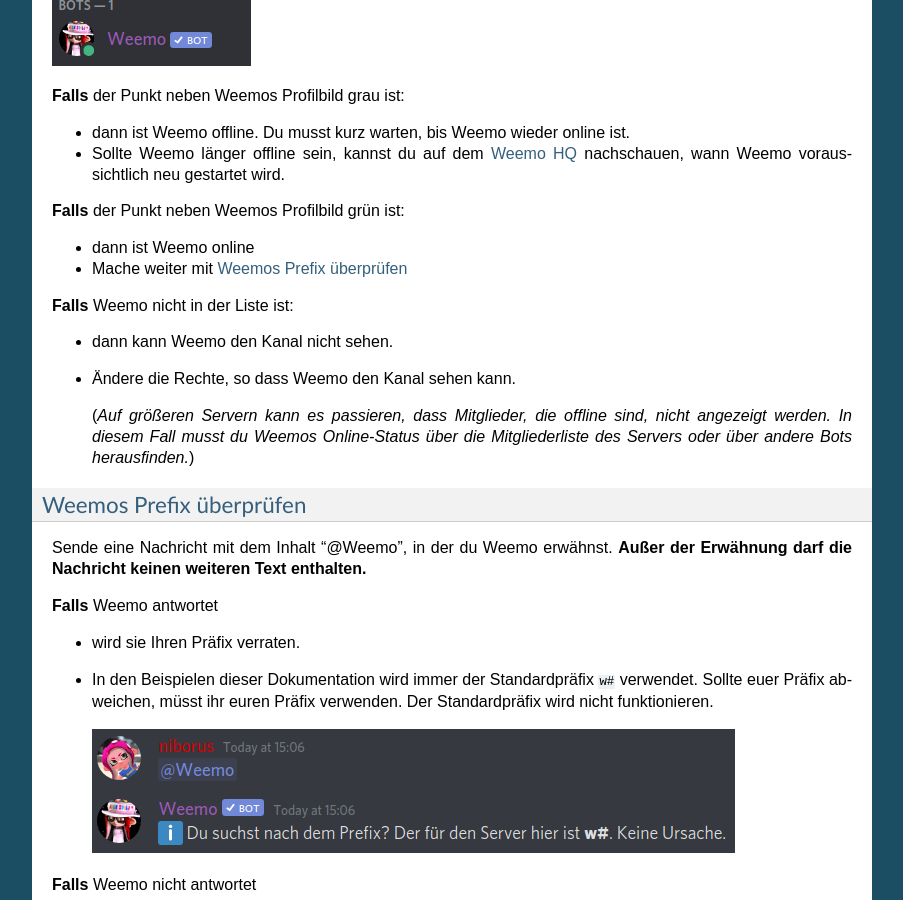
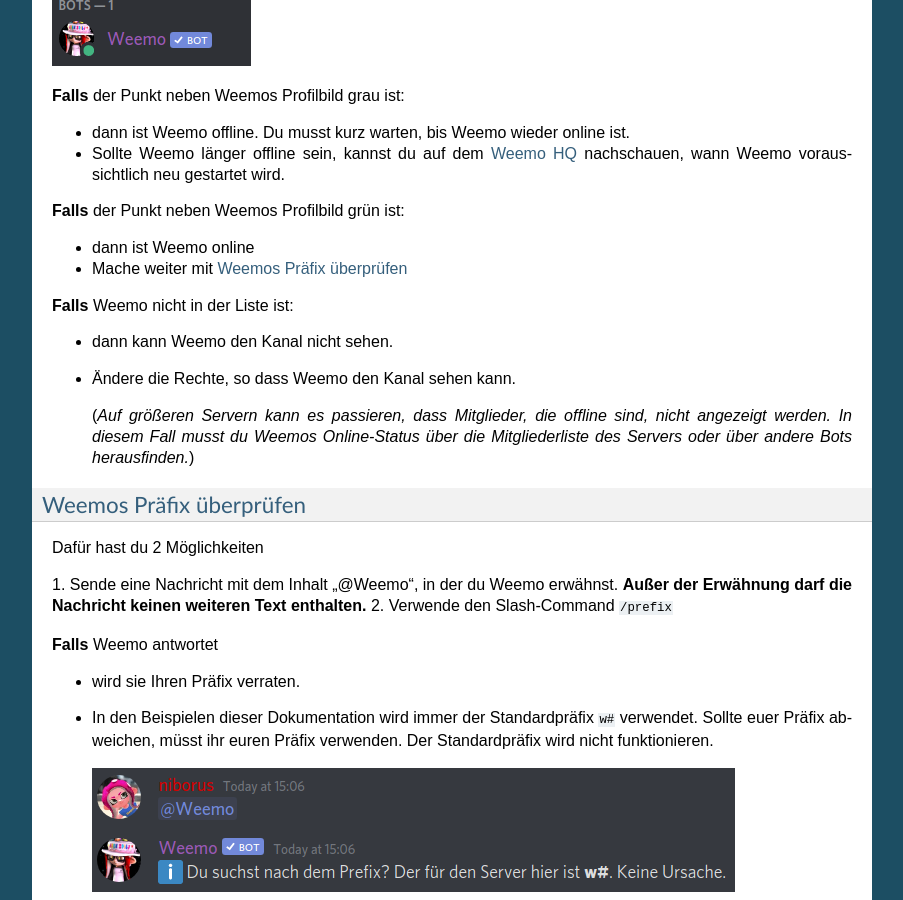
Before and after one commit to niborus/weemo-doc, a Sphinx documentation site: the page built from docs/faq.rst, in a window 1280 px wide and 900 px high, scrolled down 2384 px. Shown: the whole window, without its empty margins (198-1101 px from the left). Built offline with Sphinx 7.4.7, drawn with Linux system fonts in a browser that asks for light colours; some of the changed text lies outside the part shown.

Commit message:
Prefix zu Präfix geändert und /prefix hinzugefügt

```diff
--- a/docs/faq.rst
+++ b/docs/faq.rst
@@ -129,11 +129,15 @@
 
 .. _no_reaction_prefix:
 
-Weemos Prefix überprüfen
+Weemos Präfix überprüfen
 ------------------------
 
-Sende eine Nachricht mit dem Inhalt "@Weemo", in der du Weemo erwähnst.
+Dafür hast du 2 Möglichkeiten
+
+1. Sende eine Nachricht mit dem Inhalt „@Weemo“,
+in der du Weemo erwähnst.
 **Außer der Erwähnung darf die Nachricht keinen weiteren Text enthalten.**
+2. Verwende den Slash-Command ``/prefix``
 
 **Falls** Weemo antwortet
 
```
